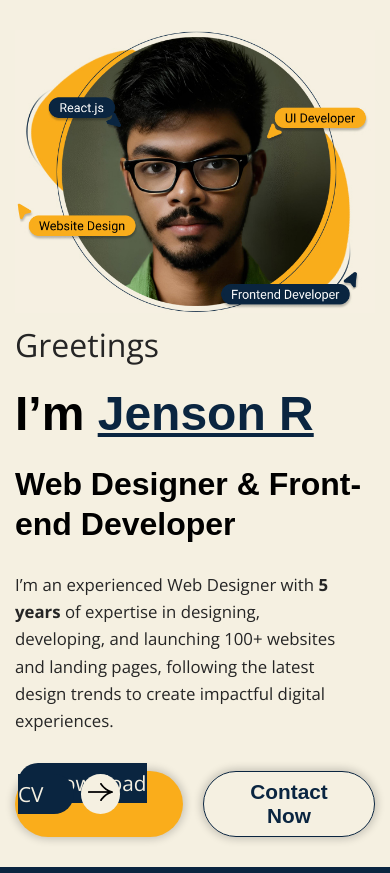
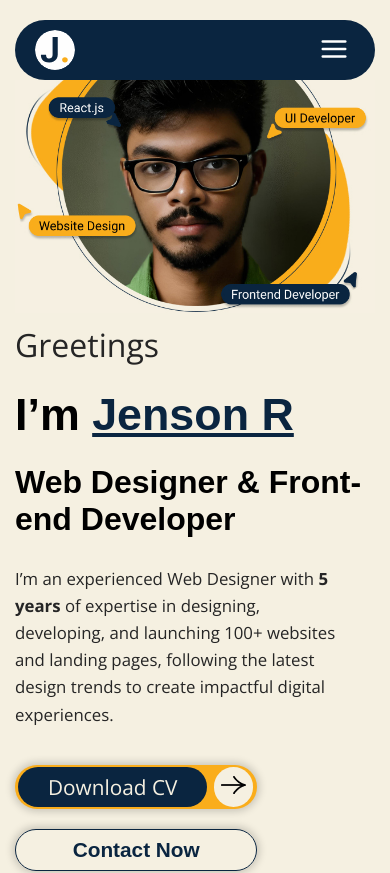
Before and after one commit to JensonR-Dev/jenson-portfolio, a React (Vite) app: page / in a window 390 px wide. Shown: the top 873 px of the page. Built offline with nearby package versions, Linux system fonts and the light colour scheme; a web font is replaced by a local one.

Commit message:
Responsive with navbar

```diff
--- a/package.json
+++ b/package.json
@@ -15,7 +15,8 @@
   "dependencies": {
     "gh-pages": "^6.3.0",
     "react": "^18.3.1",
-    "react-dom": "^18.3.1"
+    "react-dom": "^18.3.1",
+    "react-icons": "^5.4.0"
   },
   "devDependencies": {
     "@eslint/js": "^9.17.0",
--- a/src/App.jsx
+++ b/src/App.jsx
@@ -11,7 +11,7 @@ function App() {
 
   return (
     <>
-      {/* <Navbar /> */}
+      <Navbar />
       <Header />
       <About />
       <Education />
--- a/src/components/Contact/Contact.css
+++ b/src/components/Contact/Contact.css
@@ -1,12 +1,15 @@
 /* Contact */
 
+:root{
+  --box-width:30%;
+}
 dialog.contact-dialog{
     background-color: var(--primary-color);
     border: none;
     border-radius: 10px;
     padding: 20px;
-    position: relative;
-    width: 20%;
+    position: fixed;
+    width: var(--box-width);
   }
   dialog.contact-dialog .pf-h3-title{color: var(--box-color);margin-bottom: 30px;}
   dialog.contact-dialog:-internal-dialog-in-top-layer::backdrop {
@@ -63,3 +66,6 @@ dialog.contact-dialog{
     transition: 500ms ease;
     background: var(--secondary-color);
 }
+@media (max-width: 991px){:root{--box-width:50%;}}
+@media (max-width: 767px){:root{--box-width:80%;}}
+@media (max-width: 460px){h3{font-size: 1.3rem;}.pf-contact-grid{grid-template-columns: repeat(2,auto);}}
--- a/src/components/Navbar/Navbar.css
+++ b/src/components/Navbar/Navbar.css
@@ -1,3 +1,4 @@
+/* Main Navbar Styling */
 .pf-navbar-main {
     background-color: var(--secondary-bg);
     position: fixed;
@@ -7,29 +8,80 @@
     z-index: 1030;
     transition: 500ms ease;
 }
-.pf-navbar-main.scroll {top: 0;box-shadow: var(--box-shadow);}
-.pf-navbar{background: var(--primary-color);border-radius: 50px;}
+.pf-navbar-main.scroll {
+    top: 0;
+    box-shadow: var(--box-shadow);
+    padding: 10px 0;
+}
+.pf-navbar {
+    background: var(--primary-color);
+    border-radius: 50px;
+    padding: 10px 20px;
+}
 .nav-ul {
     list-style: none;
-    padding: 5px 20px 5px 10px;
     display: flex;
+    margin: auto;
+    padding-left: 0;
     align-items: center;
     justify-content: space-between;
-    line-height: 0;
 }
-.nav-ul li {border-bottom: 1px solid transparent;}
-.nav-ul a:hover{
-    color: var(--secondary-color);
-    border-bottom: 1px solid var(--secondary-color);
+.nav-ul li{line-height: 0;}
+.nav-logo {
+    cursor: pointer;
 }
-.rgt-nav {
+
+/* Desktop Navigation (Always Visible) */
+.rgt-nav.desktop {
     display: flex;
     grid-gap: 30px;
 }
-.rgt-nav a {
+.rgt-nav.desktop a {
     color: #fff;
+    text-decoration: none;
 }
-a.nav-cv {
+
+/* Hamburger Menu Button */
+.menu-btn {
+    display: none;
+    background: none;
+    border: none;
+    color: white;
+    cursor: pointer;
+}
+
+/* Mobile Navigation (Hidden by Default) */
+.rgt-nav.mobile {
+    display: none;
+    flex-direction: column;
+    align-items: center;
+    width: 100%;
+    background: var(--primary-color);
+    position: absolute;
+    top: 100%;
+    left: 0;
+    padding: 15px 0;
+    border-radius: 10px;
+    opacity: 0;
+    transform: translateY(-10px);
+    transition: opacity 0.3s ease, transform 0.3s ease;
+}
+.rgt-nav.mobile.active {
+    display: flex;
+    opacity: 1;
+    transform: translateY(0);
+    list-style: none;
+}
+.rgt-nav.mobile li {
+    margin: 10px 0;
+}
+.rgt-nav.mobile a {
+    color: #fff;
+    text-decoration: none;
+}
+
+/* CV Button */
+.rgt-nav.desktop .nav-cv {
     background: var(--secondary-color);
     border-radius: 50px;
     padding: 5px 20px;
@@ -37,8 +89,28 @@ a.nav-cv {
     font-weight: 600;
     border: 1px solid transparent;
 }
-a.nav-cv:hover{
+.rgt-nav.desktop .nav-cv:hover {
     background: transparent;
     color: var(--secondary-bg);
     border: 1px solid var(--secondary-bg);
 }
+
+/* Responsive Styling */
+@media screen and (max-width: 767px) {
+    .rgt-nav.desktop {
+        display: none; /* Hide Desktop Nav */
+    }
+    .menu-btn {
+        display: block; /* Show Menu Button */
+    }
+    .rgt-nav.mobile {
+        display: none;
+    }
+    .rgt-nav.mobile.active {
+        display: flex;margin-top: 10px;
+    }
+    img.nav-logo {
+        width: 40px;
+        height: 40px;
+    }
+}
--- a/src/components/Navbar/Navbar.jsx
+++ b/src/components/Navbar/Navbar.jsx
@@ -1,18 +1,16 @@
+import { useState, useEffect } from "react";
 import Logo from "../../assets/Jenson-logo.svg";
 import ResumePDF from "../../assets/Jenson-2024-Resume.pdf";
-import { useState, useEffect } from "react";
+import { FiMenu, FiX } from "react-icons/fi"; // Importing icons
 import "./Navbar.css";
 
 export default function Navbar() {
   const [scrolled, setScrolled] = useState(false);
+  const [menuOpen, setMenuOpen] = useState(false);
 
   useEffect(() => {
     const handleScroll = () => {
-      if (window.scrollY > 50) {
-        setScrolled(true);
-      } else {
-        setScrolled(false);
-      }
+      setScrolled(window.scrollY > 50);
     };
 
     window.addEventListener("scroll", handleScroll);
@@ -21,49 +19,47 @@ export default function Navbar() {
       window.removeEventListener("scroll", handleScroll);
     };
   }, []);
+
   return (
-    <div  className={`pf-navbar-main ${scrolled ? "scroll" : ""}`}>
+    <div className={`pf-navbar-main ${scrolled ? "scroll" : ""}`}>
       <div className="container">
-      <nav className="pf-navbar">
-        <ul className="nav-ul">
-          <li>
-            <a href={ResumePDF} target="_black">
-              <img
-                src={Logo}
-                alt="Jenson"
-                width="50"
-                height="50"
-                className="nac-logo"
-              />
-            </a>
-          </li>
-          <div className="rgt-nav">
+        <nav className="pf-navbar">
+          <ul className="nav-ul">
+            {/* Logo */}
             <li>
-              <a href="#about">About</a>
-            </li>
-            <li>
-              <a href="#education">Education</a>
-            </li>
-            <li>
-              <a href="#experience">Work</a>
-            </li>
-            <li>
-              <a href="#services">Services</a>
-            </li>
-            <li>
-              <a href="#projects">Projects</a>
-            </li>
-            <li>
-              <a href="#skills">Skills</a>
-            </li>
-            <li>
-              <a href="#about" className="nav-cv">
-                View CV
+              <a href={ResumePDF} target="_blank">
+                <img src={Logo} alt="Jenson" width="50" height="50" className="nav-logo" />
               </a>
             </li>
+
+            {/* Desktop Navigation - Visible on screens above 767px */}
+            <div className="rgt-nav desktop">
+              <li><a href="#about">About</a></li>
+              <li><a href="#education">Education</a></li>
+              <li><a href="#experience">Work</a></li>
+              <li><a href="#services">Services</a></li>
+              <li><a href="#projects">Projects</a></li>
+              <li><a href="#skills">Skills</a></li>
+              <li><a href={ResumePDF} className="nav-cv" target="_blank">View CV</a></li>
+            </div>
+
+            {/* Hamburger Menu - Visible on screens below 767px */}
+            <button className="menu-btn" onClick={() => setMenuOpen(!menuOpen)}>
+              {menuOpen ? <FiX size={30} /> : <FiMenu size={30} />}
+            </button>
+          </ul>
+
+          {/* Mobile Navigation - Visible only on screens below 767px */}
+          <div className={`rgt-nav mobile ${menuOpen ? "active" : ""}`}>
+            <li><a href="#about">About</a></li>
+            <li><a href="#education">Education</a></li>
+            <li><a href="#experience">Work</a></li>
+            <li><a href="#services">Services</a></li>
+            <li><a href="#projects">Projects</a></li>
+            <li><a href="#skills">Skills</a></li>
+            <li><a href={ResumePDF} className="nav-cv"  target="_blank">View CV</a></li>
           </div>
-        </ul>
-      </nav>
+        </nav>
       </div>
     </div>
   );
--- a/src/index.css
+++ b/src/index.css
@@ -89,7 +89,7 @@ h5 {
 .view-resume {
   background-color: var(--secondary-color);
   border-radius: 50px;
-  padding: 12px 4px 14px 3px;
+  padding: 11px 4px 14px 3px;
   color: var(--secondary-bg);
   font-size: 1.3rem;
   display: block;
@@ -554,6 +554,7 @@ p.platform-title {
   .hero-cta-grid {margin-top: 20px;}
   .pf-about-img:before {left: 50px;}
   .service-box{grid-column: span 2;}
+  dialog.contact-dialog{width: 50%;}
 }
 @media (max-width: 675px){
   :root{
@@ -579,11 +580,18 @@ display: none;
 .footer-copyright{margin: 0;}
 .footer-powerby{margin: 0;justify-content: flex-start;        margin-top: 10px;}
 .profile-profile-flot{display: none;}
+dialog.contact-dialog{width: 80%;}
 }
 @media (max-width: 460px){
   :root{    --section-padding: 30px 0;}
-  h1{font-size: 3rem;    margin-bottom: 10px;}
-  .portfolio-hero h2 { line-height: 2.5rem;}
+  h1{font-size: 2.8rem;    margin-bottom: 10px;}
+  .portfolio-hero h2 { line-height: 2.3rem;}
+  .work-box p.batch-title{grid-column: span 2;}
+  .work-box p.year-title{order: 3;}
+  .work-box p.batch-sub-title {grid-column: inherit;}
+  .project-cta{flex-direction: column;}
+  .project-cta a{width: fit-content;}
+  .hero-cta-grid{grid-template-columns: 1fr;}
 }
 
 /* Container */
```
Also changed, not shown: 1 other file (tests, documents, lock files or other folders).
